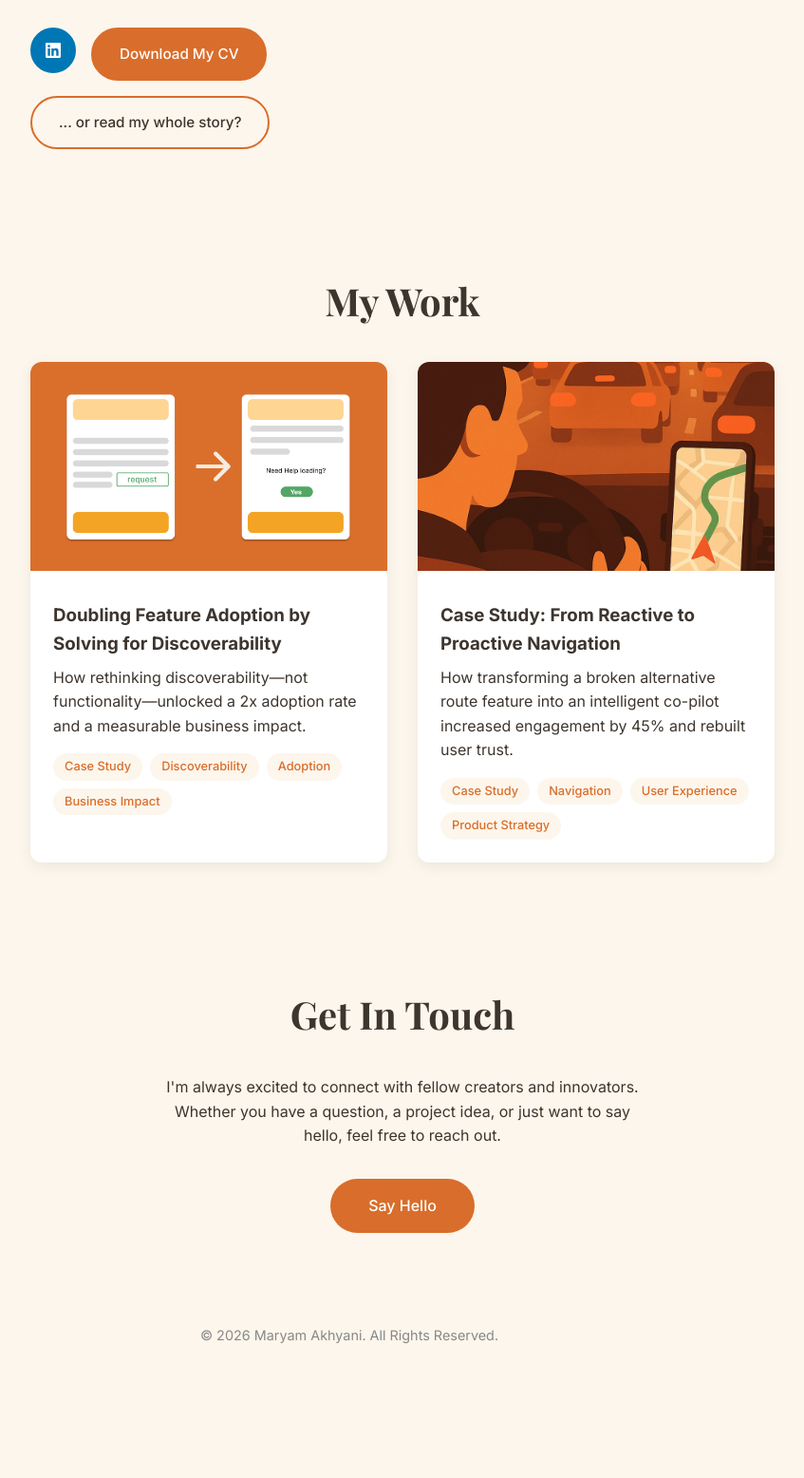
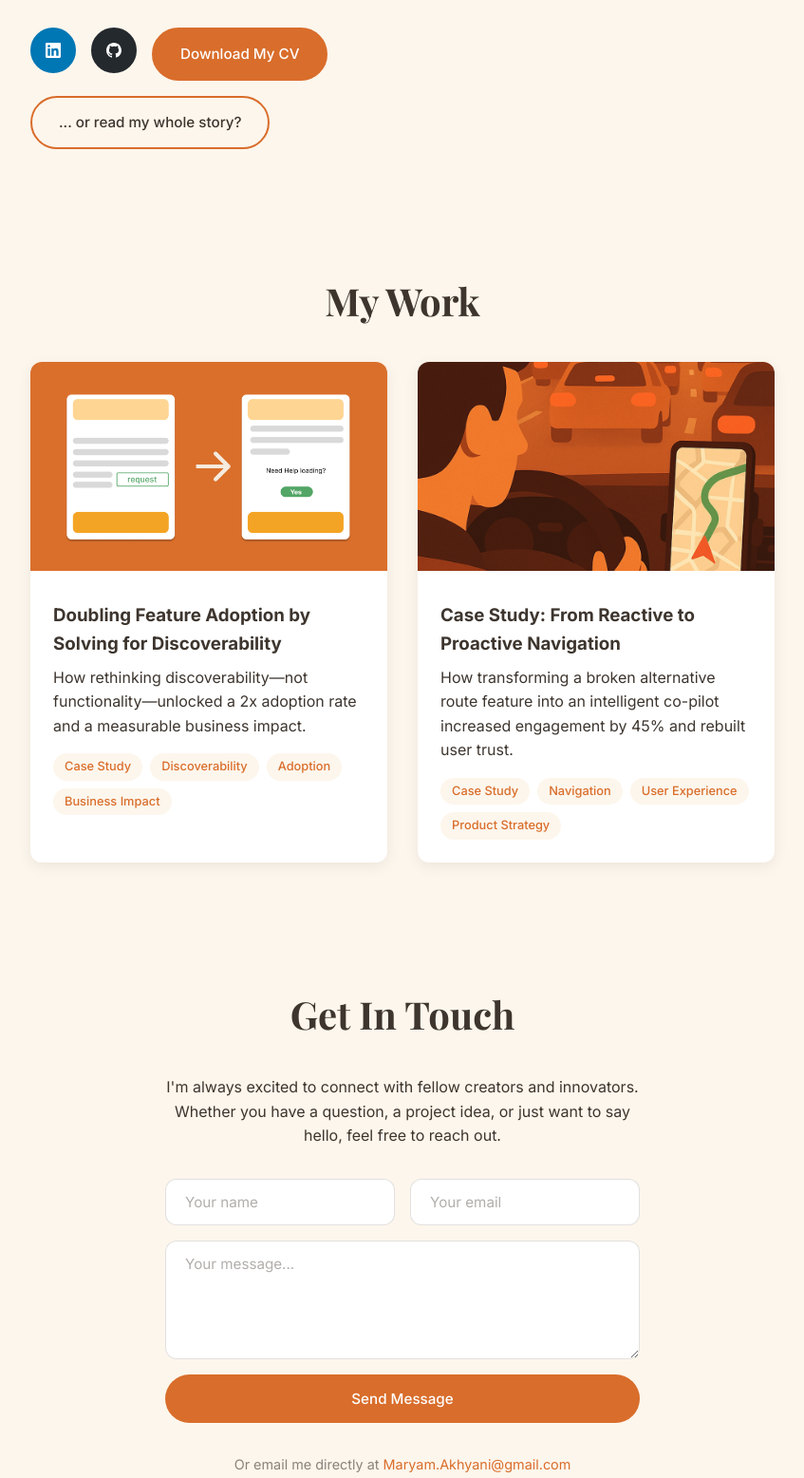
Before and after one commit to maryam93ak/maryam-portfolio, an Astro site: page / in a window 1280 px wide. Shown: the part 1373-2929 px from the top of the page at 95% size, without its empty margins (272-1119 px from the left). Before the commit the page ends 2822 px from the top, so only its background shows below. Built offline with nearby package versions, Linux system fonts and the light colour scheme; Astro itself is replaced by a stand-in of ours.

Commit message:
Add RSS feed, contact form, and GitHub link
- Add RSS feed at /rss.xml via @astrojs/rss (auto-generates from blog collection)
- Add RSS autodiscovery link in HTML head
- Add contact form (Formspree) with name, email, message fields
- Keep email as secondary contact option below the form
- Add GitHub icon button alongside LinkedIn in about section
- Add GitHub to JSON-LD sameAs array
- Responsive form layout (stacked inputs on mobile)

Co-Authored-By: Claude Opus 4.6 <noreply@anthropic.com>

```diff
--- a/package.json
+++ b/package.json
@@ -9,6 +9,7 @@
     "astro": "astro"
   },
   "dependencies": {
+    "@astrojs/rss": "^4.0.15",
     "@astrojs/sitemap": "^3.7.0",
     "@vercel/analytics": "^1.5.0",
     "astro": "^5.14.1"
--- a/src/layouts/Layout.astro
+++ b/src/layouts/Layout.astro
@@ -75,11 +75,15 @@ const resolvedOgImage = ogImage?.startsWith("http") ? ogImage : `${siteUrl}${ogI
         "description": "Software Product Manager with a background in architecture and design, bridging creativity, empathy, and execution.",
         "image": `${siteUrl}/About.jpg`,
         "sameAs": [
-          "https://www.linkedin.com/in/maryamakhyani/"
+          "https://www.linkedin.com/in/maryamakhyani/",
+          "https://github.com/maryam93ak"
         ],
         "knowsAbout": ["Product Management", "UX Research", "User Experience", "Product Strategy", "SaaS"]
       })} />
     ) : null}
+
+    <!-- RSS Feed -->
+    <link rel="alternate" type="application/rss+xml" title="Maryam Akhyani | Blog" href="/rss.xml" />
 
     <!-- Google Fonts -->
     <link rel="preconnect" href="https://fonts.googleapis.com" />
--- a/src/pages/index.astro
+++ b/src/pages/index.astro
@@ -47,9 +47,14 @@ import Layout from '../layouts/Layout.astro';
 
           <!-- CTA Buttons -->
           <div class="about-cta-buttons">
-            <a href="https://www.linkedin.com/in/maryamakhyani/" class="cta-button linkedin-button">
+            <a href="https://www.linkedin.com/in/maryamakhyani/" class="cta-button linkedin-button" target="_blank" rel="noopener noreferrer">
               <svg width="20" height="20" viewBox="0 0 24 24" fill="currentColor" aria-label="LinkedIn" role="img">
                 <path d="M20.447 20.452h-3.554v-5.569c0-1.328-.027-3.037-1.852-3.037-1.853 0-2.136 1.445-2.136 2.939v5.667H9.351V9h3.414v1.561h.046c.477-.9 1.637-1.85 3.37-1.85 3.601 0 4.267 2.37 4.267 5.455v6.286zM5.337 7.433c-1.144 0-2.063-.926-2.063-2.065 0-1.138.92-2.063 2.063-2.063 1.14 0 2.064.925 2.064 2.063 0 1.139-.925 2.065-2.064 2.065zm1.782 13.019H3.555V9h3.564v11.452zM22.225 0H1.771C.792 0 0 .774 0 1.729v20.542C0 23.227.792 24 1.771 24h20.451C23.2 24 24 23.227 24 22.271V1.729C24 .774 23.2 0 22.222 0h.003z" />
+              </svg>
+            </a>
+            <a href="https://github.com/maryam93ak" class="cta-button github-button" target="_blank" rel="noopener noreferrer">
+              <svg width="20" height="20" viewBox="0 0 24 24" fill="currentColor" aria-label="GitHub" role="img">
+                <path d="M12 0C5.374 0 0 5.373 0 12c0 5.302 3.438 9.8 8.207 11.387.599.111.793-.261.793-.577v-2.234c-3.338.726-4.033-1.416-4.033-1.416-.546-1.387-1.333-1.756-1.333-1.756-1.089-.745.083-.729.083-.729 1.205.084 1.839 1.237 1.839 1.237 1.07 1.834 2.807 1.304 3.492.997.107-.775.418-1.305.762-1.604-2.665-.305-5.467-1.334-5.467-5.931 0-1.311.469-2.381 1.236-3.221-.124-.303-.535-1.524.117-3.176 0 0 1.008-.322 3.301 1.23A11.509 11.509 0 0112 5.803c1.02.005 2.047.138 3.006.404 2.291-1.552 3.297-1.23 3.297-1.23.653 1.653.242 2.874.118 3.176.77.84 1.235 1.911 1.235 3.221 0 4.609-2.807 5.624-5.479 5.921.43.372.823 1.102.823 2.222v3.293c0 .319.192.694.801.576C20.566 21.797 24 17.3 24 12c0-6.627-5.373-12-12-12z"/>
               </svg>
             </a>
             <a href="/Maryam%20Akhyani%20-%20CV.pdf" class="cta-button cv-button" download>Download My CV</a>
@@ -192,7 +197,17 @@ import Layout from '../layouts/Layout.astro';
         Whether you have a question, a project idea, or just want to say
         hello, feel free to reach out.
       </p>
-      <a href="mailto:Maryam.Akhyani@gmail.com?subject=Portfolio Inquiry" class="contact-button">Say Hello</a>
+
+      <form class="contact-form" action="https://formspree.io/f/xcontact" method="POST">
+        <div class="form-row">
+          <input type="text" name="name" placeholder="Your name" required />
+          <input type="email" name="email" placeholder="Your email" required />
+        </div>
+        <textarea name="message" placeholder="Your message..." rows="5" required></textarea>
+        <button type="submit" class="contact-button">Send Message</button>
+      </form>
+
+      <p class="contact-alt">Or email me directly at <a href="mailto:Maryam.Akhyani@gmail.com">Maryam.Akhyani@gmail.com</a></p>
     </div>
   </section>
 </Layout>
@@ -559,6 +574,26 @@ import Layout from '../layouts/Layout.astro';
     box-shadow: 0 4px 12px rgba(0, 119, 181, 0.3);
   }
 
+  .github-button {
+    background: #24292e;
+    color: var(--white);
+    border-color: #24292e;
+    padding: 0.875rem;
+    min-width: auto;
+    width: 48px;
+    height: 48px;
+    display: flex;
+    align-items: center;
+    justify-content: center;
+  }
+
+  .github-button:hover {
+    background: #1b1f23;
+    border-color: #1b1f23;
+    transform: translateY(-2px);
+    box-shadow: 0 4px 12px rgba(36, 41, 46, 0.3);
+  }
+
   .story-button {
     background: transparent;
     color: var(--text-dark);
@@ -592,6 +627,17 @@ import Layout from '../layouts/Layout.astro';
   :global(body.dark-mode) .linkedin-button:hover {
     background: #005885;
     border-color: #005885;
+  }
+
+  :global(body.dark-mode) .github-button {
+    background: #f0f0f0;
+    color: #24292e;
+    border-color: #f0f0f0;
+  }
+
+  :global(body.dark-mode) .github-button:hover {
+    background: #ffffff;
+    border-color: #ffffff;
   }
 
   :global(body.dark-mode) .story-button {
@@ -686,6 +732,75 @@ import Layout from '../layouts/Layout.astro';
     margin: 0 auto 2rem auto;
   }
 
+  .contact-form {
+    max-width: 500px;
+    margin: 0 auto 2rem auto;
+    display: flex;
+    flex-direction: column;
+    gap: 1rem;
+  }
+
+  .form-row {
+    display: flex;
+    gap: 1rem;
+  }
+
+  .contact-form input,
+  .contact-form textarea {
+    width: 100%;
+    padding: 0.875rem 1.25rem;
+    border: 1px solid rgba(61, 53, 46, 0.15);
+    border-radius: 12px;
+    font-family: "Inter", sans-serif;
+    font-size: 0.95rem;
+    color: var(--text-dark);
+    background: var(--white);
+    transition: border-color 0.2s ease, box-shadow 0.2s ease;
+    outline: none;
+  }
+
+  .contact-form input::placeholder,
+  .contact-form textarea::placeholder {
+    color: rgba(61, 53, 46, 0.4);
+  }
+
+  .contact-form input:focus,
+  .contact-form textarea:focus {
+    border-color: var(--primary-orange);
+    box-shadow: 0 0 0 3px rgba(217, 109, 43, 0.1);
+  }
+
+  .contact-form textarea {
+    resize: vertical;
+    min-height: 120px;
+  }
+
+  :global(body.dark-mode) .contact-form input,
+  :global(body.dark-mode) .contact-form textarea {
+    border-color: rgba(233, 226, 217, 0.15);
+    background: var(--white);
+    color: var(--text-dark);
+  }
+
+  :global(body.dark-mode) .contact-form input::placeholder,
+  :global(body.dark-mode) .contact-form textarea::placeholder {
+    color: rgba(233, 226, 217, 0.4);
+  }
+
+  .contact-alt {
+    font-size: 0.9rem;
+    color: rgba(61, 53, 46, 0.6);
+  }
+
+  .contact-alt a {
+    color: var(--primary-orange);
+    text-decoration: none;
+  }
+
+  .contact-alt a:hover {
+    text-decoration: underline;
+  }
+
   .contact-button {
     display: inline-block;
     background: var(--primary-orange);
@@ -694,6 +809,10 @@ import Layout from '../layouts/Layout.astro';
     border-radius: 999px;
     text-decoration: none;
     font-weight: 500;
+    font-size: 0.95rem;
+    font-family: "Inter", sans-serif;
+    border: none;
+    cursor: pointer;
     transition: background-color 0.3s ease, transform 0.3s ease;
   }
 
@@ -773,6 +892,10 @@ import Layout from '../layouts/Layout.astro';
       min-width: 120px;
     }
 
+    .form-row {
+      flex-direction: column;
+    }
+
     .project-grid {
       grid-template-columns: 1fr;
     }
```
Also changed, not shown: src/pages/rss.xml.ts (added, +21 -0 lines), 1 other file.
